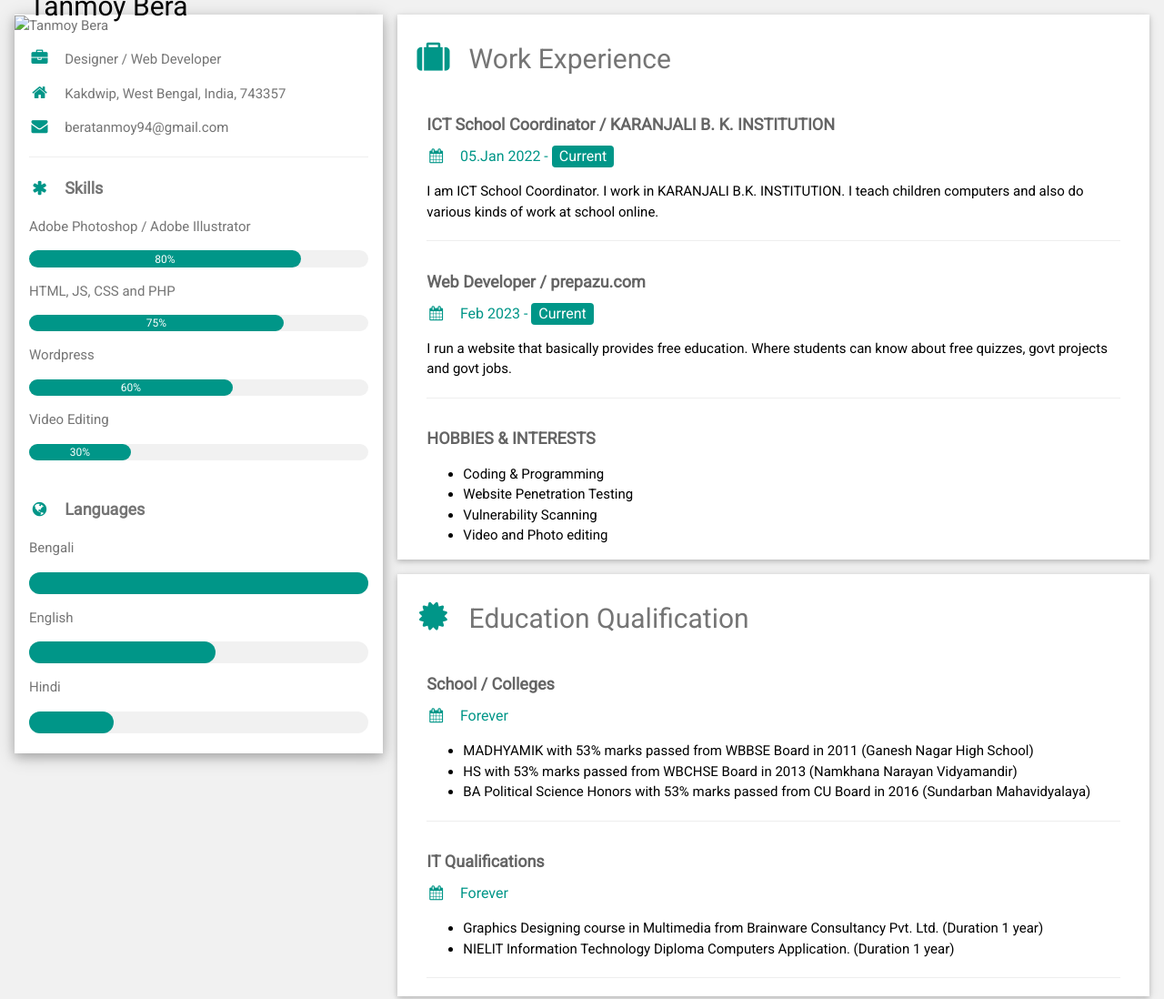
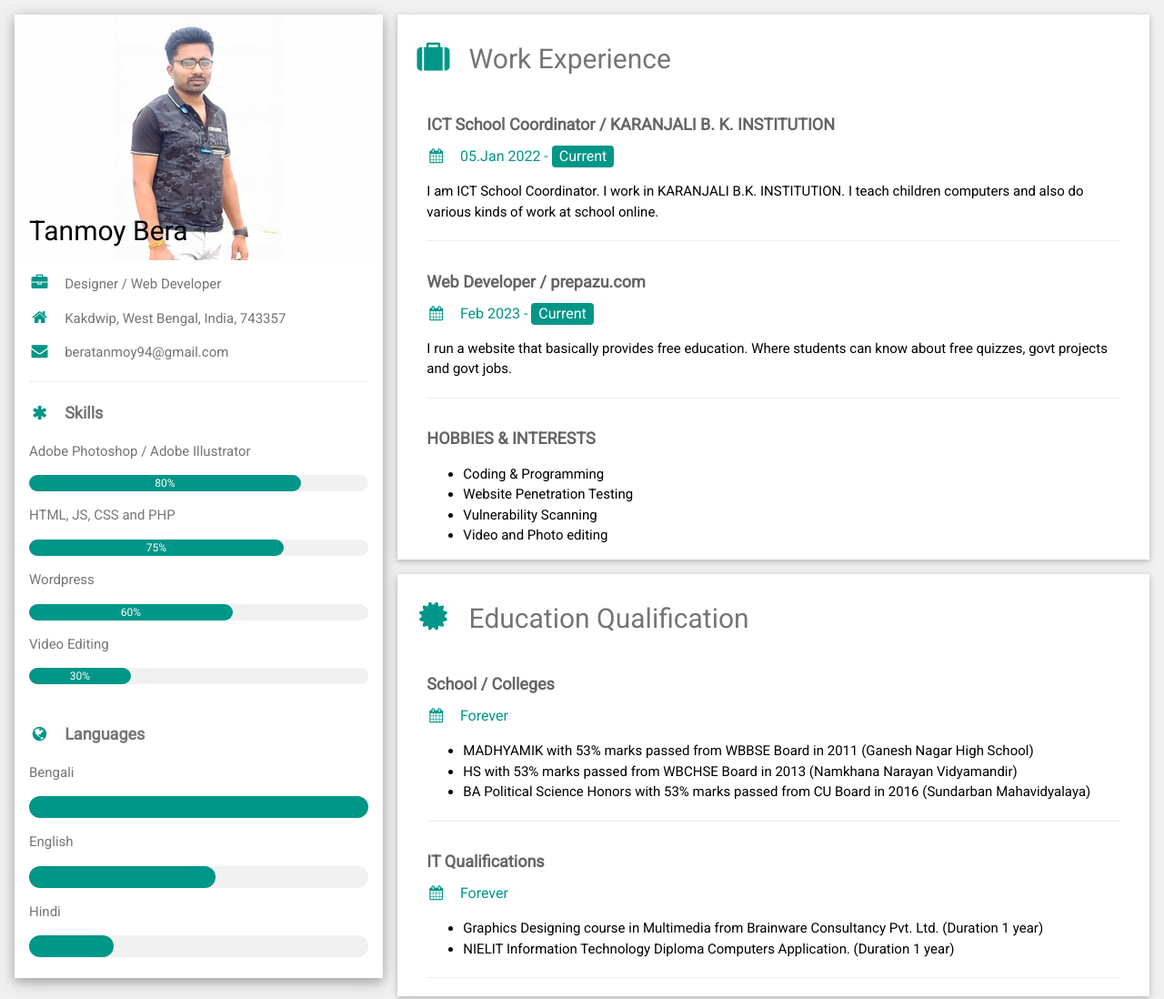
Before and after one commit to beratanmoy/TanmoyBeraResume, a plain HTML site: page index.html in a window 1280 px wide. Shown: the top 1098 px of the page at 91% size. Drawn offline with nearby package versions, Linux system fonts and the light colour scheme; the site is published under a folder, as on GitHub Pages, so addresses that start at the root find nothing.

Commit message:
Update index.html

```diff
--- a/index.html
+++ b/index.html
@@ -23,7 +23,7 @@ html,body,h1,h2,h3,h4,h5,h6 {font-family: "Roboto", sans-serif}
 
       <div class="w3-white w3-text-grey w3-card-4">
         <div class="w3-display-container">
-          <img src="/img/TanmoyBeraDP.jpg" style="width:100%" alt="Tanmoy Bera">
+          <img src="img/TanmoyBeraDP.jpg" style="width:100%" alt="Tanmoy Bera">
           <div class="w3-display-bottomleft w3-container w3-text-black">
             <h2>Tanmoy Bera</h2>
           </div>
```
